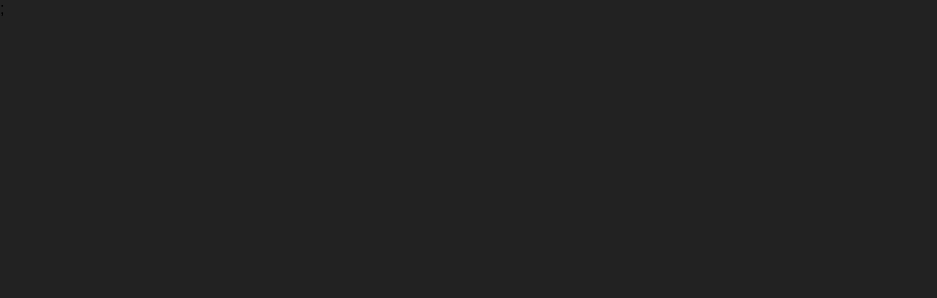
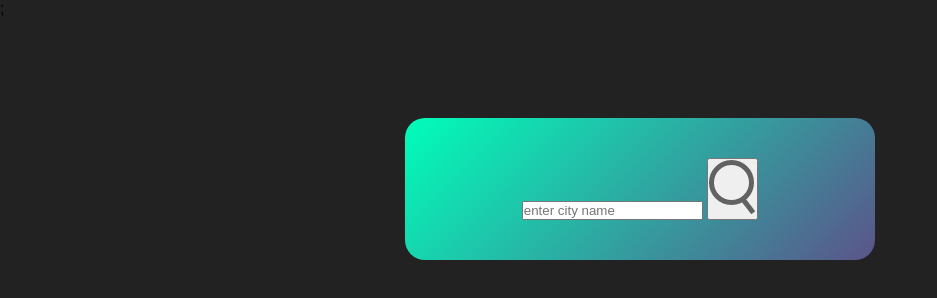
Before and after one commit to ikhodabande/JavaScript_Basic-Project, a plain HTML site: page Weather App/index.html in a window 1280 px wide. Shown: the whole page, without its empty margins (0-937 px from the left). Drawn offline with Linux system fonts and the light colour scheme.

Commit message:
css updated

```diff
--- a/Weather App/index.html
+++ b/Weather App/index.html
@@ -7,6 +7,12 @@
   <link rel="stylesheet" href="style.css">;
 </head>
 <body>
+  <div class="card">
+    <div class="search">
+      <input type="text" placeholder="enter city name" spellcheck="false">
+      <button><img src="./weather-app-img/images/search.png" alt=""></button>
+    </div>
+  </div>
 
 </body>
 </html>
--- a/Weather App/style.css
+++ b/Weather App/style.css
@@ -9,3 +9,14 @@ body {
   background: #222;
 
 }
+
+.card {
+  width: 90%;
+  max-width: 470px;
+  background: linear-gradient(135deg,#00feba,#5b548a);
+  color: #fff;
+  margin: 100px auto 0;
+  border-radius: 20px;
+  padding: 40px 35px;
+  text-align: center;
+}
```
